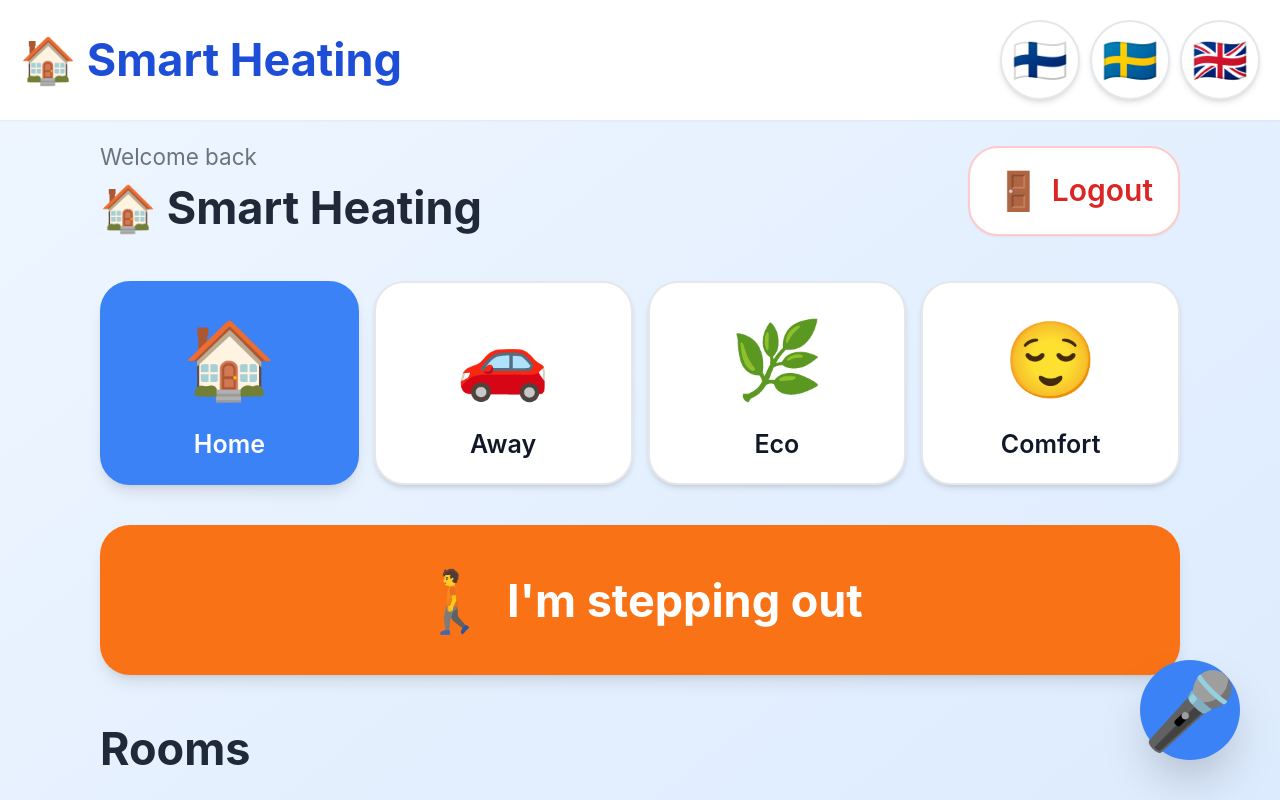
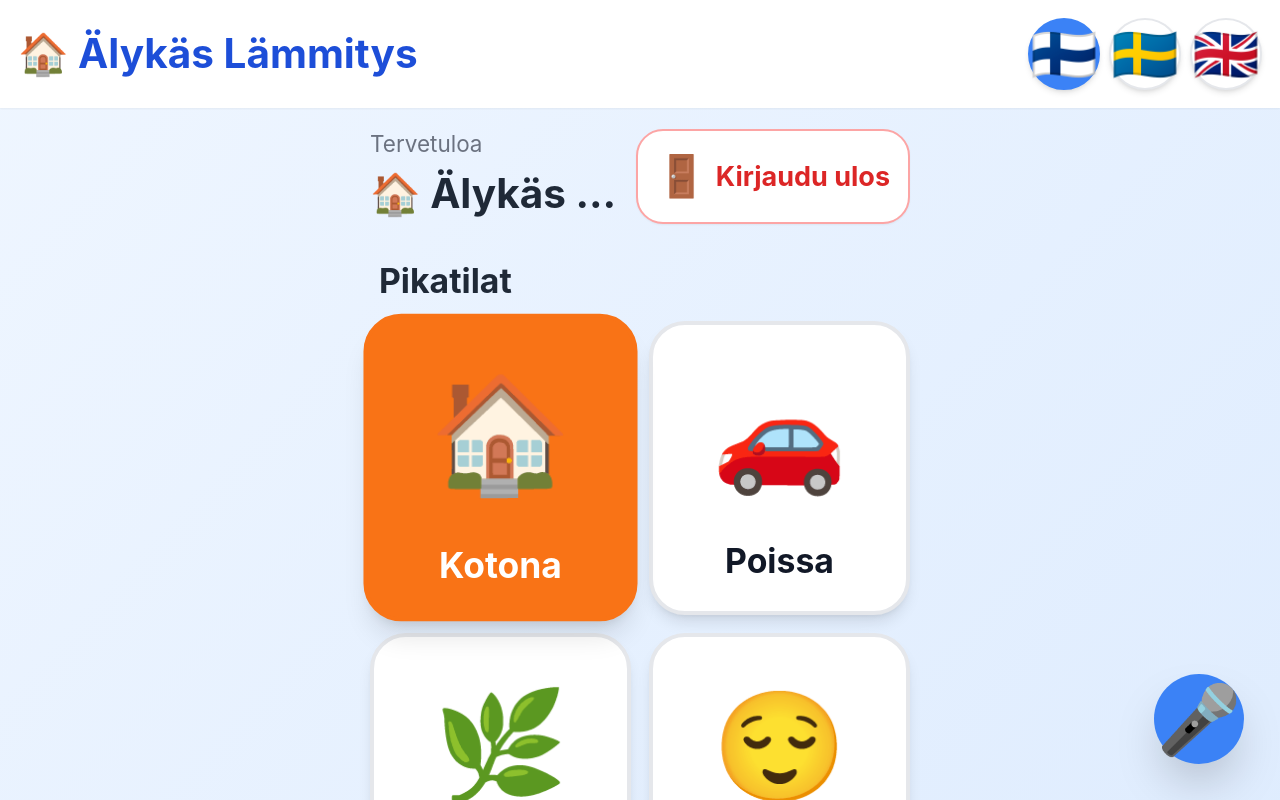
Before and after one commit to Muditha-Kumara/summerProjectMax, a React (Vite) app in the folder frontend/: page /dashboard in a window 1280 px wide. Shown: the top 800 px of the page. Built offline with nearby package versions, Linux system fonts and the light colour scheme; no server answers; sample sign-in values are in the browser's storage.

Commit message:
ui implement

```diff
--- a/frontend/src/components/common/LanguageSelector.jsx
+++ b/frontend/src/components/common/LanguageSelector.jsx
@@ -20,7 +20,7 @@ const LanguageSelector = () => {
         <button
           key={lang.code}
           onClick={() => changeLanguage(lang.code)}
-          className={`lang-btn text-2xl ${
+          className={`lang-btn text-2xl sm:text-3xl w-14 h-14 sm:w-16 sm:h-16 ${
             i18n.language === lang.code ? 'active' : ''
           }`}
           aria-label={lang.name}
--- a/frontend/src/components/guest/GuestLayout.jsx
+++ b/frontend/src/components/guest/GuestLayout.jsx
@@ -6,15 +6,15 @@ const GuestLayout = () => {
   return (
     <div className="min-h-screen bg-gradient-to-br from-blue-50 to-blue-100">
       {/* Header */}
-      <header className="bg-white shadow-sm p-4 flex justify-between items-center">
-        <div>
-          <h1 className="text-2xl font-bold text-primary-700">🏠 Smart Heating</h1>
+      <header className="bg-white shadow-sm p-3 sm:p-4 flex justify-between items-center sticky top-0 z-40">
+        <div className="min-w-0 flex-1">
+          <h1 className="text-lg sm:text-2xl font-bold text-primary-700 truncate">🏠 Älykäs Lämmitys</h1>
         </div>
         <LanguageSelector />
       </header>
 
       {/* Main Content */}
-      <main className="p-4 max-w-4xl mx-auto">
+      <main className="p-3 sm:p-4 max-w-lg mx-auto">
         <Outlet />
       </main>
     </div>
--- a/frontend/src/components/guest/QuickModes.jsx
+++ b/frontend/src/components/guest/QuickModes.jsx
@@ -19,20 +19,23 @@ const QuickModes = ({ onModeChange }) => {
   };
 
   return (
-    <div className="grid grid-cols-4 gap-3">
+    <div className="space-y-3">
+      <h2 className="text-lg sm:text-xl font-bold text-gray-800 px-2">{t('modes.title', 'Pikatilat')}</h2>
+      <div className="grid grid-cols-2 gap-3 sm:gap-4">
         {modes.map((mode) => (
           <motion.button
             key={mode.id}
             onClick={() => handleModeClick(mode.id)}
-          className={`mode-btn ${activeMode === mode.id ? 'active' : ''}`}
-          whileHover={{ scale: 1.05 }}
-          whileTap={{ scale: 0.95 }}
+            className={`mode-btn ${activeMode === mode.id ? 'active' : ''} min-h-[100px]`}
+            whileHover={{ scale: 1.03 }}
+            whileTap={{ scale: 0.97 }}
             aria-pressed={activeMode === mode.id}
           >
-          <span className="text-4xl">{mode.icon}</span>
-          <span className="text-base font-semibold">{mode.label}</span>
+            <span className="text-5xl sm:text-6xl">{mode.icon}</span>
+            <span className="text-lg sm:text-xl font-bold">{mode.label}</span>
           </motion.button>
         ))}
+      </div>
     </div>
   );
 };
--- a/frontend/src/i18n/i18n.js
+++ b/frontend/src/i18n/i18n.js
@@ -15,13 +15,15 @@ i18n
       sv: { translation: sv },
       en: { translation: en }
     },
+    lng: 'fi',
     fallbackLng: 'fi',
     interpolation: {
       escapeValue: false
     },
     detection: {
       order: ['localStorage', 'navigator'],
-      caches: ['localStorage']
+      caches: ['localStorage'],
+      checkWhitelist: true
     }
   });
 
--- a/frontend/src/i18n/locales/fi.json
+++ b/frontend/src/i18n/locales/fi.json
@@ -2,6 +2,9 @@
   "app": {
     "title": "Älykäs Lämmitys",
     "subtitle": "Kesämökki"
+  },
+  "greeting": {
+    "welcome": "Tervetuloa"
   },
   "login": {
     "title": "Tervetuloa",
@@ -28,6 +31,7 @@
     "Ilmalämpöpumppu": "Ilmalämpöpumppu"
   },
   "modes": {
+    "title": "Pikatilat",
     "home": "Kotona",
     "away": "Poissa",
     "eco": "Säästävä",
@@ -39,7 +43,10 @@
     "hours": "tuntia",
     "voiceAssistant": "Puheavustaja",
     "listening": "Kuunnellaan...",
-    "adjustTemp": "Säädä lämpötilaa"
+    "adjustTemp": "Säädä lämpötilaa",
+    "logout": "Kirjaudu ulos",
+    "cancel": "Peruuta",
+    "confirm": "Vahvista"
   },
   "weather": {
     "clear": "Selkeää",
--- a/frontend/src/index.css
+++ b/frontend/src/index.css
@@ -5,13 +5,14 @@
 /* Elderly-friendly base styles */
 @layer base {
   html {
-    font-size: 20px;
+    font-size: 18px;
     -webkit-tap-highlight-color: transparent;
   }
 
   body {
     @apply bg-gray-50 text-gray-900 antialiased;
     font-family: -apple-system, BlinkMacSystemFont, 'Segoe UI', Roboto, 'Helvetica Neue', Arial, sans-serif;
+    line-height: 1.6;
   }
 
   /* High contrast focus styles */
@@ -30,40 +31,51 @@
   .slider-large-thumb {
     -webkit-appearance: none;
     appearance: none;
+    background: transparent;
   }
 
   .slider-large-thumb::-webkit-slider-thumb {
     -webkit-appearance: none;
     appearance: none;
-    width: 48px;
-    height: 48px;
+    width: 56px;
+    height: 56px;
     border-radius: 50%;
     background: #f97316;
     cursor: pointer;
-    border: 4px solid white;
-    box-shadow: 0 4px 8px rgba(0, 0, 0, 0.2);
+    border: 5px solid white;
+    box-shadow: 0 4px 12px rgba(0, 0, 0, 0.3);
     transition: all 0.2s;
   }
 
   .slider-large-thumb::-webkit-slider-thumb:hover {
-    transform: scale(1.1);
-    box-shadow: 0 6px 12px rgba(0, 0, 0, 0.3);
+    transform: scale(1.15);
+    box-shadow: 0 6px 16px rgba(0, 0, 0, 0.4);
+  }
+
+  .slider-large-thumb::-webkit-slider-thumb:active {
+    transform: scale(1.05);
+    background: #ea580c;
   }
 
   .slider-large-thumb::-moz-range-thumb {
-    width: 48px;
-    height: 48px;
+    width: 56px;
+    height: 56px;
     border-radius: 50%;
     background: #f97316;
     cursor: pointer;
-    border: 4px solid white;
-    box-shadow: 0 4px 8px rgba(0, 0, 0, 0.2);
+    border: 5px solid white;
+    box-shadow: 0 4px 12px rgba(0, 0, 0, 0.3);
     transition: all 0.2s;
   }
 
   .slider-large-thumb::-moz-range-thumb:hover {
-    transform: scale(1.1);
-    box-shadow: 0 6px 12px rgba(0, 0, 0, 0.3);
+    transform: scale(1.15);
+    box-shadow: 0 6px 16px rgba(0, 0, 0, 0.4);
+  }
+
+  .slider-large-thumb::-moz-range-thumb:active {
+    transform: scale(1.05);
+    background: #ea580c;
   }
 
   /* Temperature display */
@@ -87,16 +99,16 @@
 
   /* Quick mode button */
   .mode-btn {
-    @apply flex flex-col items-center justify-center gap-2
-           min-h-touch-lg px-6 py-4 rounded-2xl
-           bg-white shadow-md border-2 border-gray-200
-           hover:border-primary-500 hover:bg-primary-50
+    @apply flex flex-col items-center justify-center gap-3
+           min-h-[100px] px-4 py-5 rounded-3xl
+           bg-white shadow-lg border-4 border-gray-200
+           hover:border-orange-400 hover:bg-orange-50
            active:scale-95 transition-all duration-150
-           text-xl font-semibold;
+           text-lg font-bold;
   }
 
   .mode-btn.active {
-    @apply bg-primary-500 text-white border-primary-500 shadow-lg;
+    @apply bg-orange-500 text-white border-orange-500 shadow-xl scale-105;
   }
 
   /* Language selector */
--- a/frontend/src/pages/guest/GuestDashboard.jsx
+++ b/frontend/src/pages/guest/GuestDashboard.jsx
@@ -66,45 +66,45 @@ const GuestDashboard = () => {
     <motion.div
       initial={{ opacity: 0 }}
       animate={{ opacity: 1 }}
-      className="space-y-8 pb-32"
+      className="space-y-6 pb-32"
     >
       {/* Top Bar with Logout */}
-      <div className="flex items-center justify-between">
-        <div>
-          <p className="text-sm text-gray-500">{t('greeting.welcome', 'Welcome back')}</p>
-          <h1 className="text-2xl font-bold text-gray-800">🏠 {t('app.title', 'Smart Heating')}</h1>
+      <div className="flex items-center justify-between gap-3">
+        <div className="flex-1 min-w-0">
+          <p className="text-sm sm:text-base text-gray-500">{t('greeting.welcome', 'Tervetuloa')}</p>
+          <h1 className="text-xl sm:text-2xl font-bold text-gray-800 truncate">🏠 {t('app.title', 'Älykäs Lämmitys')}</h1>
         </div>
         <motion.button
           onClick={handleLogout}
           whileHover={{ scale: 1.05 }}
           whileTap={{ scale: 0.95 }}
-          className="flex items-center gap-2 px-5 py-3 bg-white border-2 border-red-200
-                     text-red-600 font-semibold rounded-2xl shadow-sm
-                     hover:bg-red-50 hover:border-red-300 active:scale-95 transition-all"
+          className="flex items-center gap-2 px-4 py-3 bg-white border-2 border-red-300
+                     text-red-600 font-bold rounded-2xl shadow-sm
+                     hover:bg-red-50 hover:border-red-400 active:scale-95 transition-all min-h-[60px]"
         >
-          <span className="text-xl">🚪</span>
-          <span className="text-lg">{t('actions.logout', 'Logout')}</span>
+          <span className="text-2xl">🚪</span>
+          <span className="text-base sm:text-lg">{t('actions.logout', 'Kirjaudu ulos')}</span>
         </motion.button>
       </div>
 
       {/* Outdoor Weather Banner */}
       {outdoorTemp !== null && (
-        <div className="bg-gradient-to-r from-blue-500 to-blue-600 text-white rounded-3xl p-6 shadow-lg">
+        <div className="bg-gradient-to-r from-blue-500 to-blue-600 text-white rounded-3xl p-5 sm:p-6 shadow-lg">
           <div className="flex items-center justify-between">
             <div>
-              <p className="text-lg opacity-90">{t('dashboard.outdoorTemp')}</p>
-              <p className="text-5xl font-bold">{Math.round(outdoorTemp)}°C</p>
+              <p className="text-base sm:text-lg opacity-90 font-medium">{t('dashboard.outdoorTemp')}</p>
+              <p className="text-4xl sm:text-5xl font-bold">{Math.round(outdoorTemp)}°C</p>
             </div>
             {weather && (
               <div className="text-right">
-                <p className="text-6xl">
+                <p className="text-5xl sm:text-6xl">
                   {weather.icon?.includes('01') ? '☀️' :
                    weather.icon?.includes('02') ? '⛅' :
                    weather.icon?.includes('03') ? '☁️' :
                    weather.icon?.includes('09') || weather.icon?.includes('10') ? '🌧️' :
                    weather.icon?.includes('13') ? '❄️' : '🌡️'}
                 </p>
-                <p className="text-lg capitalize mt-2">{weather.description}</p>
+                <p className="text-base sm:text-lg capitalize mt-2 font-medium">{weather.description}</p>
               </div>
             )}
           </div>
@@ -117,18 +117,18 @@ const GuestDashboard = () => {
       {/* Temporary Leave Button */}
       <button
         onClick={() => setShowLeaveModal(true)}
-        className="w-full bg-warm-500 text-white text-2xl font-bold py-6 rounded-2xl
-                   shadow-lg hover:bg-warm-600 active:scale-[0.98] transition-all
-                   flex items-center justify-center gap-3"
+        className="w-full bg-orange-500 text-white text-xl sm:text-2xl font-bold py-5 sm:py-6 rounded-2xl
+                   shadow-lg hover:bg-orange-600 active:scale-[0.98] transition-all
+                   flex items-center justify-center gap-3 min-h-[80px]"
       >
-        <span className="text-3xl">🚶</span>
+        <span className="text-3xl sm:text-4xl">🚶</span>
         {t('actions.temporaryLeave')}
       </button>
 
       {/* Room Cards */}
       <div>
-        <h2 className="text-2xl font-bold text-gray-800 mb-4">{t('dashboard.title')}</h2>
-        <div className="grid grid-cols-1 md:grid-cols-2 gap-4">
+        <h2 className="text-xl sm:text-2xl font-bold text-gray-800 mb-4 px-1">{t('dashboard.title')}</h2>
+        <div className="space-y-4">
           {rooms.map((room) => (
             <RoomCard key={room.id} room={room} />
           ))}
```
Also changed, not shown: frontend/src/components/guest/RoomCard.jsx (+38 -35 lines), frontend/src/components/guest/TemporaryLeave.jsx (+13 -13 lines), frontend/src/pages/UserLogin.jsx (+21 -18 lines). Lines whose indentation alone changed are shown as unchanged.
